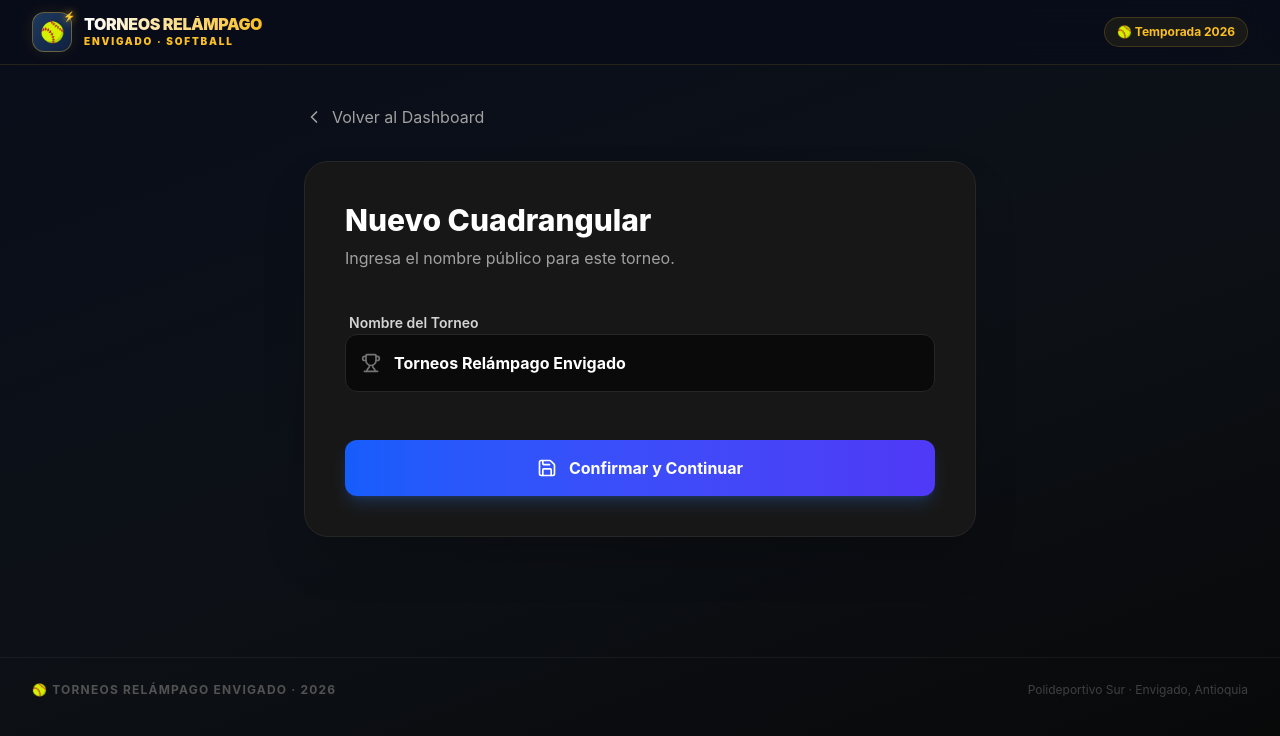
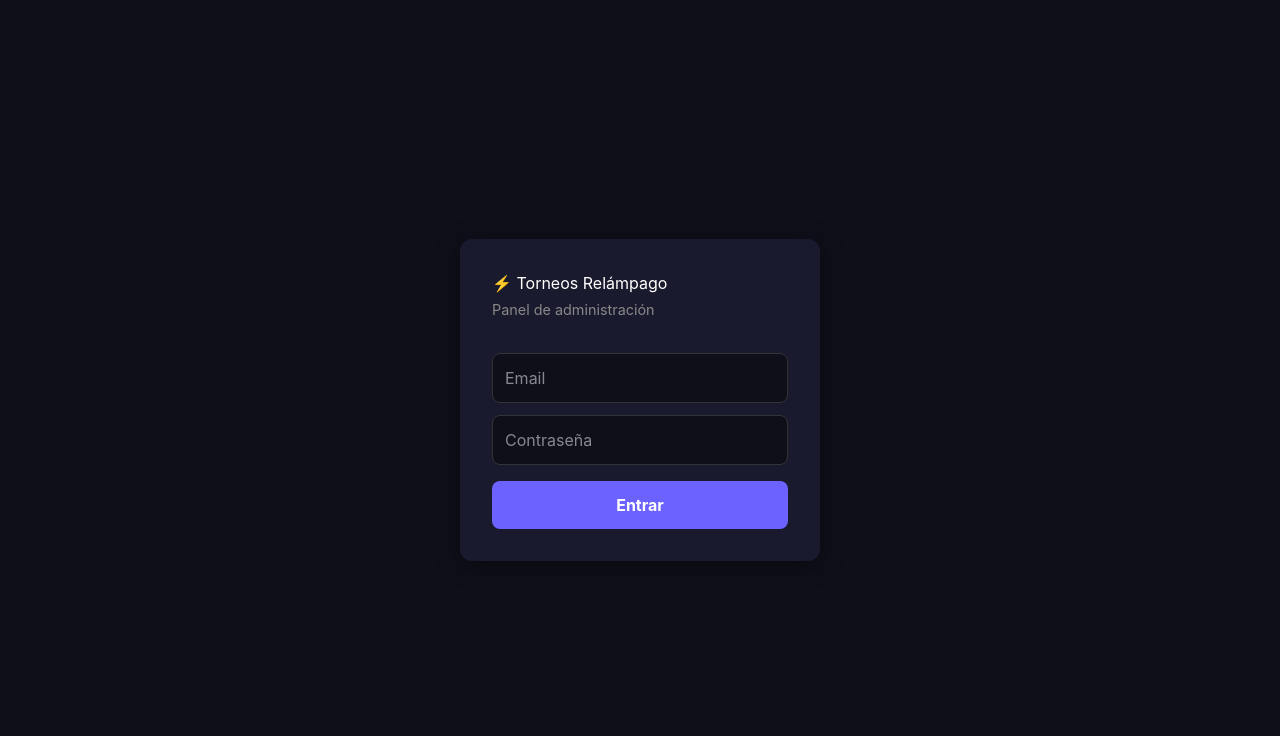
Before and after one commit to jeiser270997-source/GESTOR-TORNEOS-RELAMPAGO, a React (Vite) app in the folder frontend/: page /nuevo-torneo in a window 1280 px wide. Shown: the top 736 px of the page. Built offline with nearby package versions, Linux system fonts and the light colour scheme; no server answers.

Commit message:
feat: agregar autenticación con Supabase Auth

```diff
--- a/frontend/package.json
+++ b/frontend/package.json
@@ -11,6 +11,7 @@
   },
   "dependencies": {
     "@hookform/resolvers": "^5.2.2",
+    "@supabase/supabase-js": "^2.99.1",
     "axios": "^1.13.6",
     "date-fns": "^4.1.0",
     "html2canvas": "^1.4.1",
--- a/frontend/src/App.tsx
+++ b/frontend/src/App.tsx
@@ -1,5 +1,9 @@
+import { useEffect, useState } from 'react';
 import { Routes, Route } from 'react-router-dom';
+import { supabase } from './supabase';
+import type { Session } from '@supabase/supabase-js';
 import Layout from './components/Layout';
+import LoginPage from './pages/LoginPage';
 import Dashboard from './pages/Dashboard';
 import CreateTournament from './pages/CreateTournament';
 import TournamentConfig from './pages/TournamentConfig';
@@ -7,14 +11,25 @@ import TournamentBrackets from './pages/TournamentBrackets';
 import TournamentDetail from './pages/TournamentDetail';
 
 function App() {
+  const [session, setSession] = useState<Session | null | undefined>(undefined);
+
+  useEffect(() => {
+    supabase.auth.getSession().then(({ data }) => setSession(data.session));
+    const { data: { subscription } } = supabase.auth.onAuthStateChange((_e, s) => setSession(s));
+    return () => subscription.unsubscribe();
+  }, []);
+
+  if (session === undefined) return null;          // cargando
+  if (session === null)      return <LoginPage />; // no logueado
+
   return (
     <Layout>
       <Routes>
-        <Route path="/" element={<Dashboard />} />
-        <Route path="/nuevo-torneo" element={<CreateTournament />} />
+        <Route path="/"                         element={<Dashboard />} />
+        <Route path="/nuevo-torneo"             element={<CreateTournament />} />
         <Route path="/torneo/:id/configuracion" element={<TournamentConfig />} />
-        <Route path="/torneo/:id/calendario" element={<TournamentBrackets />} />
-        <Route path="/torneo/:id" element={<TournamentDetail />} />
+        <Route path="/torneo/:id/calendario"    element={<TournamentBrackets />} />
+        <Route path="/torneo/:id"               element={<TournamentDetail />} />
       </Routes>
     </Layout>
   );
--- a/frontend/src/api.ts
+++ b/frontend/src/api.ts
@@ -1,9 +1,10 @@
 import axios, { AxiosError } from 'axios';
+import { supabase } from './supabase';
 import type { Torneo, Equipo, Contacto, Juego } from './types';
 
 const API_URL = import.meta.env.VITE_API_URL ?? 'http://localhost:3001/api';
 
-// BUG FIX #11: Interceptor global para errores — evita que la app crashee silenciosamente
+// Manejo global de errores
 axios.interceptors.response.use(
   res => res,
   (error: AxiosError<{ error?: string }>) => {
@@ -12,6 +13,15 @@ axios.interceptors.response.use(
     return Promise.reject(new Error(msg));
   }
 );
+
+// Adjuntar token de Supabase a cada petición
+axios.interceptors.request.use(async (config) => {
+  const { data } = await supabase.auth.getSession();
+  if (data.session?.access_token) {
+    config.headers.Authorization = `Bearer ${data.session.access_token}`;
+  }
+  return config;
+});
 
 export const api = {
   // Torneos
--- a/frontend/src/components/Layout.tsx
+++ b/frontend/src/components/Layout.tsx
@@ -1,5 +1,6 @@
 import React from 'react';
 import { Link } from 'react-router-dom';
+import { supabase } from '../supabase';
 
 interface LayoutProps {
   children: React.ReactNode;
@@ -43,11 +44,21 @@ const Layout: React.FC<LayoutProps> = ({ children }) => {
               </div>
             </Link>
 
-            <div
-              className="hidden sm:flex items-center gap-2 px-3 py-1.5 rounded-full text-xs font-bold"
-              style={{ background: 'rgba(251,191,36,0.07)', border: '1px solid rgba(251,191,36,0.18)', color: '#fbbf24' }}
-            >
-              🥎 Temporada 2026
+            <div className="flex items-center gap-3">
+              <div
+                className="hidden sm:flex items-center gap-2 px-3 py-1.5 rounded-full text-xs font-bold"
+                style={{ background: 'rgba(251,191,36,0.07)', border: '1px solid rgba(251,191,36,0.18)', color: '#fbbf24' }}
+              >
+                🥎 Temporada 2026
+              </div>
+
+              <button
+                onClick={() => supabase.auth.signOut()}
+                className="flex items-center gap-1.5 px-3 py-1.5 rounded-full text-xs font-bold transition-opacity hover:opacity-80"
+                style={{ background: 'rgba(255,255,255,0.05)', border: '1px solid rgba(255,255,255,0.1)', color: '#aaa' }}
+              >
+                🔒 Salir
+              </button>
             </div>
           </div>
         </div>
--- /dev/null
+++ b/frontend/src/pages/LoginPage.tsx
@@ -0,0 +1,47 @@
+import { useState } from 'react';
+import { supabase } from '../supabase';
+
+export default function LoginPage() {
+  const [email, setEmail]       = useState('');
+  const [password, setPassword] = useState('');
+  const [error, setError]       = useState('');
+  const [loading, setLoading]   = useState(false);
+
+  const handleLogin = async () => {
+    setLoading(true);
+    setError('');
+    const { error } = await supabase.auth.signInWithPassword({ email, password });
+    if (error) setError('Email o contraseña incorrectos');
+    setLoading(false);
+  };
+
+  return (
+    <div style={{ display:'flex', justifyContent:'center', alignItems:'center', height:'100vh', background:'#0f0f1a' }}>
+      <div style={{ background:'#1a1a2e', padding:'2rem', borderRadius:'12px', width:'360px', boxShadow:'0 4px 24px rgba(0,0,0,0.4)' }}>
+        <h1 style={{ color:'#fff', marginBottom:'0.25rem' }}>⚡ Torneos Relámpago</h1>
+        <p style={{ color:'#888', marginBottom:'2rem', fontSize:'0.9rem' }}>Panel de administración</p>
+
+        <input
+          type="email" placeholder="Email" value={email}
+          onChange={e => setEmail(e.target.value)}
+          style={{ width:'100%', padding:'0.75rem', marginBottom:'0.75rem', borderRadius:'8px', border:'1px solid #333', background:'#0f0f1a', color:'#fff', boxSizing:'border-box', fontSize:'1rem' }}
+        />
+        <input
+          type="password" placeholder="Contraseña" value={password}
+          onChange={e => setPassword(e.target.value)}
+          onKeyDown={e => e.key === 'Enter' && handleLogin()}
+          style={{ width:'100%', padding:'0.75rem', marginBottom:'1rem', borderRadius:'8px', border:'1px solid #333', background:'#0f0f1a', color:'#fff', boxSizing:'border-box', fontSize:'1rem' }}
+        />
+
+        {error && <p style={{ color:'#f38ba8', marginBottom:'1rem', fontSize:'0.9rem' }}>{error}</p>}
+
+        <button
+          onClick={handleLogin} disabled={loading}
+          style={{ width:'100%', padding:'0.75rem', background:'#6c63ff', color:'#fff', border:'none', borderRadius:'8px', cursor:'pointer', fontWeight:'bold', fontSize:'1rem', opacity: loading ? 0.7 : 1 }}
+        >
+          {loading ? 'Entrando...' : 'Entrar'}
+        </button>
+      </div>
+    </div>
+  );
+}
--- /dev/null
+++ b/frontend/src/supabase.ts
@@ -0,0 +1,6 @@
+import { createClient } from '@supabase/supabase-js';
+
+export const supabase = createClient(
+  import.meta.env.VITE_SUPABASE_URL,
+  import.meta.env.VITE_SUPABASE_ANON_KEY
+);
```
Also changed, not shown: 1 other file (tests, documents, lock files or other folders).
